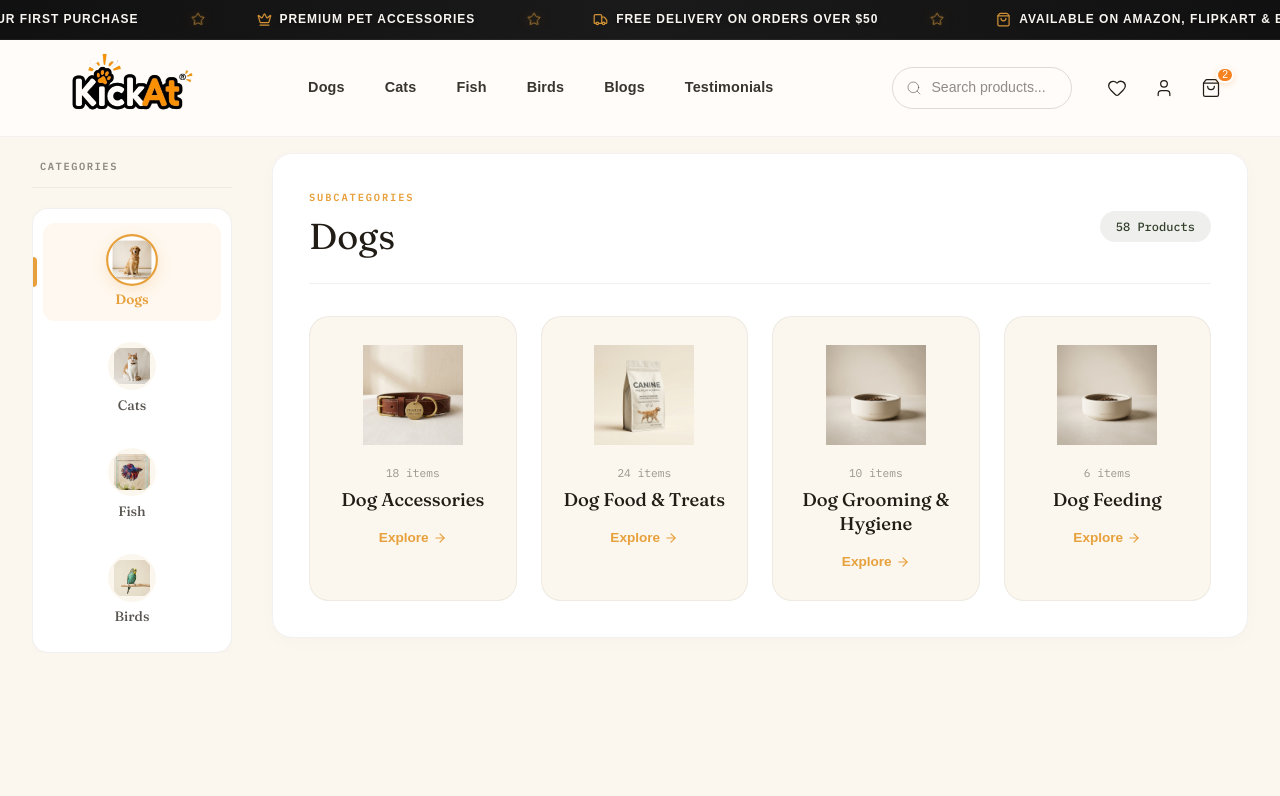
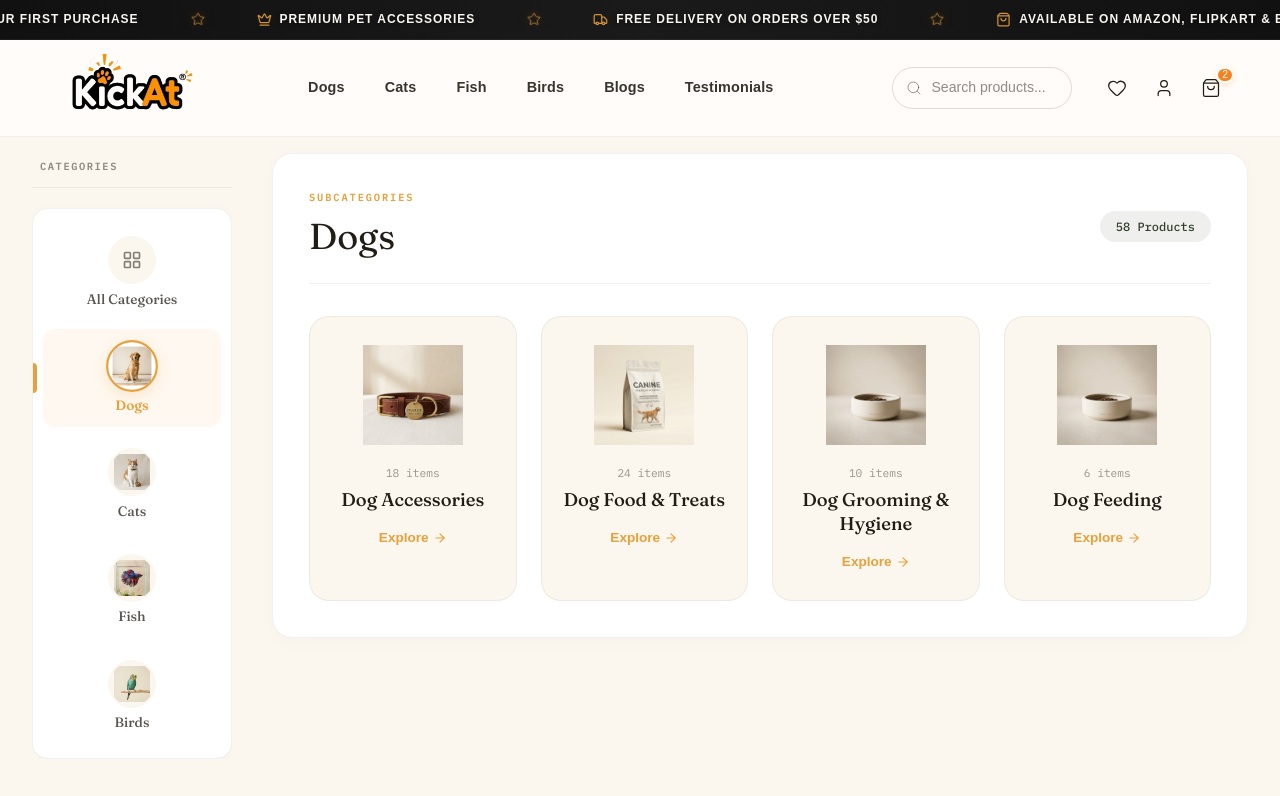
Before and after one commit to SevenX-Labs/kickat-client, a Next.js app: page /shop in a window 1280 px wide. Shown: the top 796 px of the page. Built offline with nearby package versions, Linux system fonts and the light colour scheme.

Commit message:
feat: implement CategoryExplorer component for hierarchical product browsing and filtering

```diff
--- a/src/components/shop/CategoryExplorer.module.css
+++ b/src/components/shop/CategoryExplorer.module.css
@@ -183,6 +183,14 @@
   overflow: hidden;
   border: 2px solid transparent;
   transition: all 0.25s ease;
+}
+
+.railIcon {
+  color: rgba(33, 28, 21, 0.55);
+}
+
+.activeIcon {
+  color: #E7A03B;
 }
 
 .railItemActive .railAvatarWrap {
--- a/src/components/shop/CategoryExplorer.tsx
+++ b/src/components/shop/CategoryExplorer.tsx
@@ -15,6 +15,7 @@ import {
   ArrowRight,
   Filter,
   Check,
+  Sparkles,
 } from 'lucide-react';
 import {
   MAIN_CATEGORIES,
@@ -86,6 +87,17 @@ export function CategoryExplorer({
 
   // Active Main Category Object
   const activeMainCatObj = useMemo(() => {
+    if (selectedMainCat === 'all') {
+      const allSubcats = MAIN_CATEGORIES.filter((c) => c.slug !== 'all')
+        .flatMap((c) => c.subcategories);
+      return {
+        id: 'all',
+        name: 'All Categories',
+        slug: 'all',
+        count: CATALOG_PRODUCTS.length,
+        subcategories: allSubcats,
+      };
+    }
     return MAIN_CATEGORIES.find((c) => c.slug === selectedMainCat) || MAIN_CATEGORIES[1];
   }, [selectedMainCat]);
 
@@ -193,7 +205,7 @@ export function CategoryExplorer({
               <span className={styles.railTitle}>CATEGORIES</span>
             </div>
             <div className={styles.railList}>
-              {MAIN_CATEGORIES.filter((cat) => cat.slug !== 'all').map((cat) => {
+              {MAIN_CATEGORIES.map((cat) => {
                 const isSelected = selectedMainCat === cat.slug;
                 const iconSrc = MAIN_CAT_ICONS[cat.slug] || '/category-images/food.png';
 
@@ -204,6 +216,9 @@ export function CategoryExplorer({
                     className={`${styles.railItem} ${isSelected ? styles.railItemActive : ''}`}
                   >
                     <div className={styles.railAvatarWrap}>
+                      {cat.slug === 'all' ? (
+                        <LayoutGrid size={20} className={isSelected ? styles.activeIcon : styles.railIcon} />
+                      ) : (
                         <Image
                           src={iconSrc}
                           alt={cat.name}
@@ -211,6 +226,7 @@ export function CategoryExplorer({
                           height={36}
                           className={styles.railAvatar}
                         />
+                      )}
                     </div>
                     <span className={styles.railLabel}>{cat.name}</span>
                     {isSelected && <div className={styles.activeBar} />}
```
Lines whose indentation alone changed are shown as unchanged.
